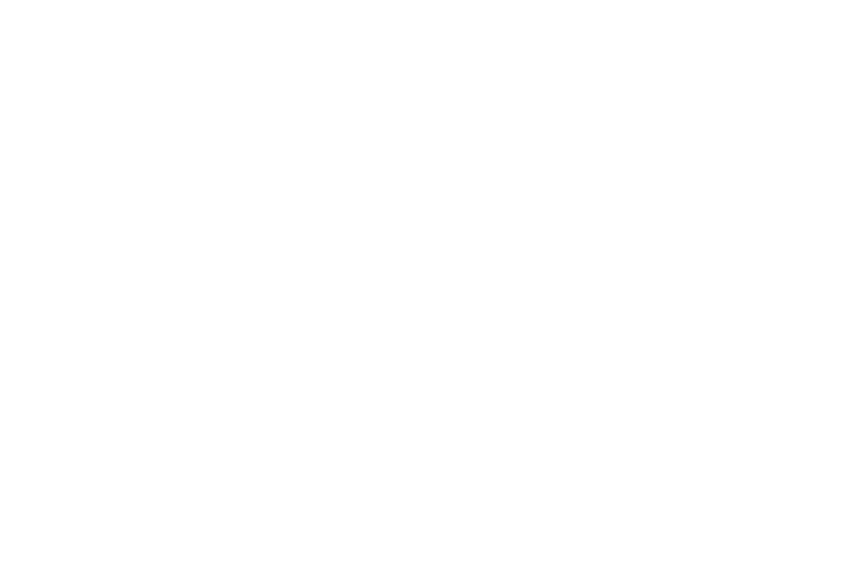
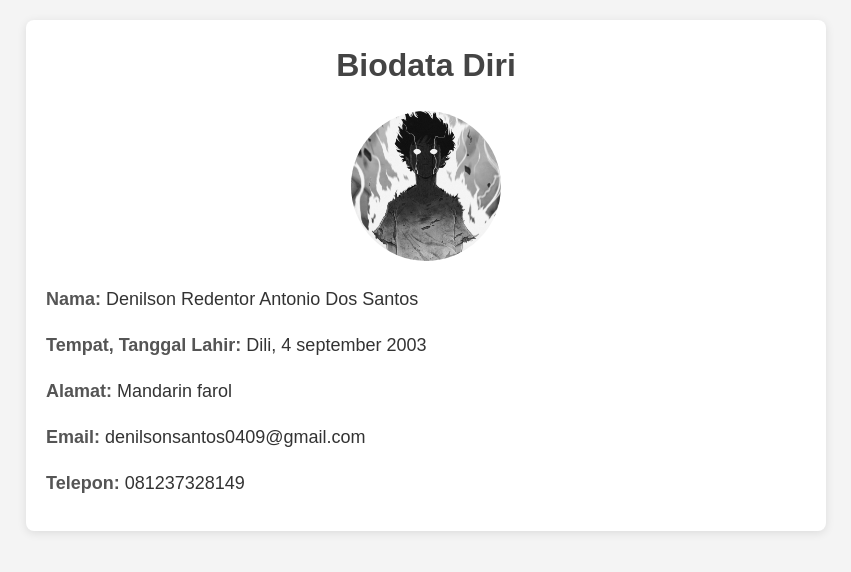
Before and after one commit to DanilNatu/DevOps-PullRequest, a plain HTML site: page index.html in a window 1280 px wide. Shown: the whole page, without its empty margins (214-1065 px from the left). Drawn offline with Linux system fonts and the light colour scheme.

Commit message:
biodata deni

```diff
--- a/css/style.css
+++ b/css/style.css
@@ -0,0 +1,70 @@
+/* Mengatur gaya dasar */
+* {
+    margin: 0;
+    padding: 0;
+    box-sizing: border-box;
+}
+
+body {
+    font-family: Arial, sans-serif;
+    background-color: #f4f4f4;
+    color: #333;
+    line-height: 1.6;
+    padding: 20px;
+}
+
+/* Container utama */
+.container {
+    max-width: 800px;
+    margin: 0 auto;
+    background-color: #fff;
+    padding: 20px;
+    border-radius: 8px;
+    box-shadow: 0 2px 10px rgba(0, 0, 0, 0.1);
+}
+
+/* Heading */
+h1 {
+    text-align: center;
+    margin-bottom: 20px;
+    color: #444;
+}
+
+/* Styling untuk biodata */
+.biodata {
+    display: flex;
+    flex-direction: column;
+    gap: 20px;
+}
+
+.biodata img {
+    width: 150px;
+    height: 150px;
+    border-radius: 50%;
+    object-fit: cover;
+    margin: 0 auto;
+}
+
+/* Daftar detail biodata */
+.biodata-detail {
+    list-style-type: none;
+    line-height: 2;
+}
+
+.biodata-detail li {
+    font-size: 18px;
+    margin-bottom: 10px;
+}
+
+/* Gaya untuk label biodata */
+.biodata-detail li strong {
+    color: #555;
+}
+
+/* Footer */
+footer {
+    text-align: center;
+    margin-top: 20px;
+    font-size: 14px;
+    color: #aaa;
+}
--- a/index.html
+++ b/index.html
@@ -7,6 +7,21 @@
     <title>BIODATA</title>
 </head>
 <body>
+    <div class="container">
+        <h1>Biodata Diri</h1>
 
+        <div class="biodata">
+            <img src="1.jpg" alt="Foto Profil">
+
+            <ul class="biodata-detail">
+                <li><strong>Nama:</strong> Denilson Redentor Antonio Dos Santos</li>
+                <li><strong>Tempat, Tanggal Lahir:</strong> Dili, 4 september 2003</li>
+                <li><strong>Alamat:</strong> Mandarin farol</li>
+                <li><strong>Email:</strong> denilsonsantos0409@gmail.com</li>
+                <li><strong>Telepon:</strong> 081237328149</li>
+
+            </ul>
+        </div>
+    </div>
 </body>
 </html>
```
Also changed, not shown: 1.jpg (added).
